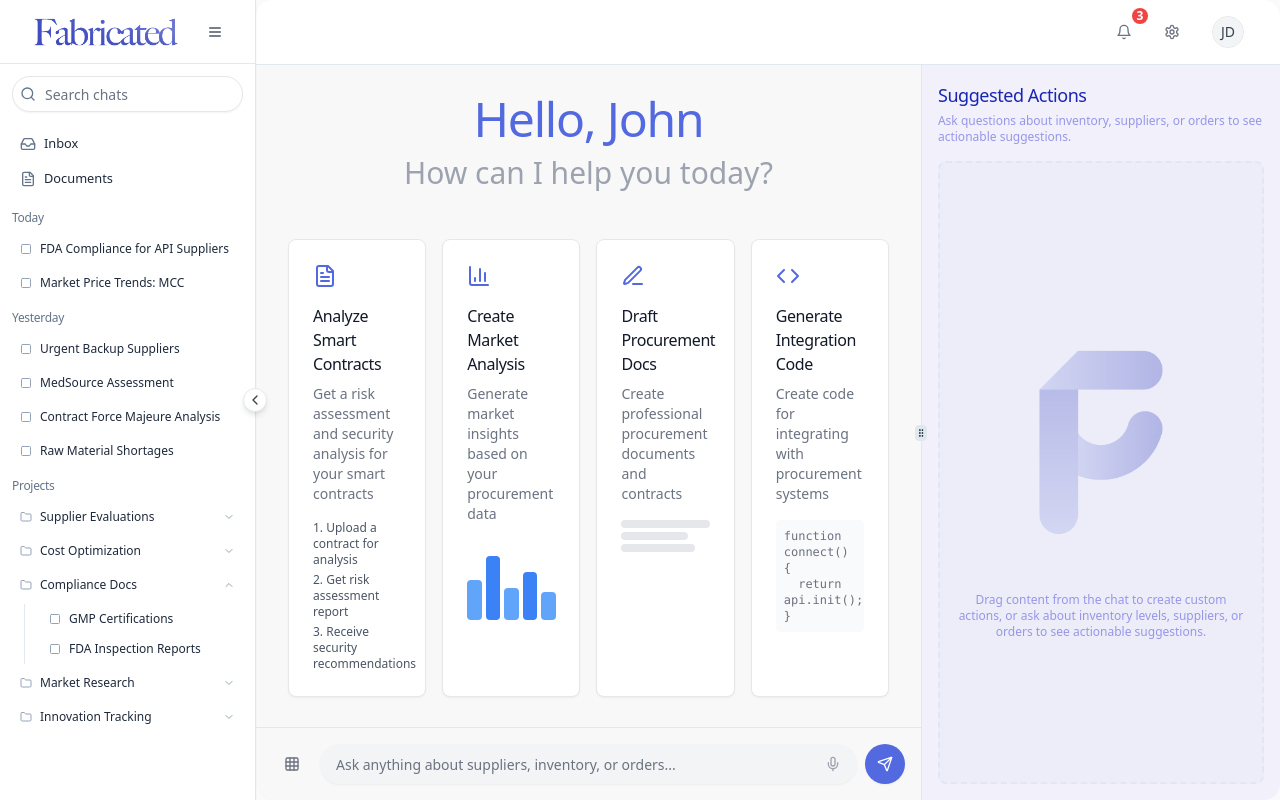
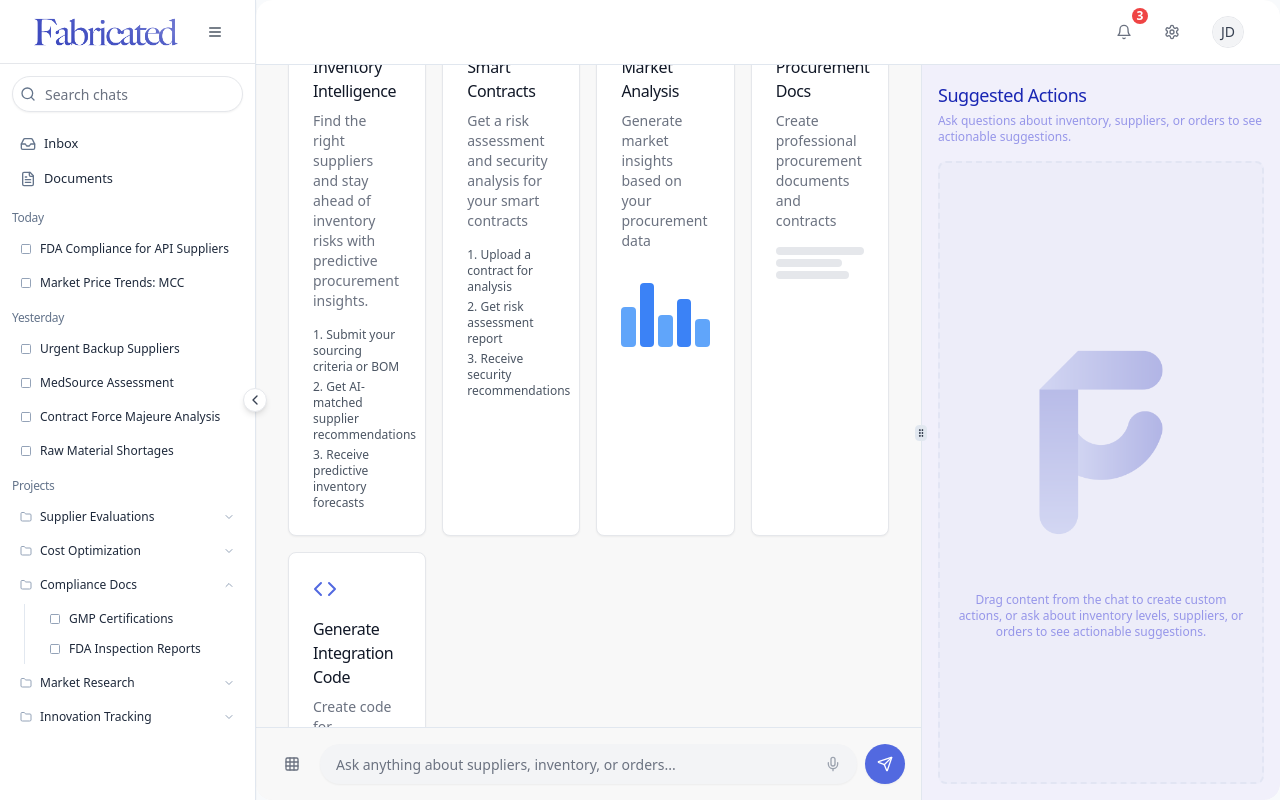
Before and after one commit to akifdanisik/fabricated-vision, a React (Vite) app: page /chat in a window 1280 px wide. Built offline with nearby package versions, Linux system fonts and the light colour scheme.

Commit message:
Update WelcomeScreen module content
Update the content of the first module in the WelcomeScreen component.

```diff
--- a/src/components/chat/WelcomeScreen.tsx
+++ b/src/components/chat/WelcomeScreen.tsx
@@ -1,4 +1,3 @@
-
 import React from 'react';
 import { Card } from '@/components/ui/card';
 import { FileText, BarChart3, PenLine, Code } from 'lucide-react';
@@ -30,6 +29,13 @@ const WelcomeModule: React.FC<WelcomeModuleProps> = ({
           </div>
           <h3 className="text-base font-medium mb-2">{title}</h3>
           <p className="text-sm text-gray-500">{description}</p>
+          {title === "Supplier & Inventory Intelligence" && (
+            <div className="mt-4 space-y-1 text-xs text-gray-600">
+              <p>1. Submit your sourcing criteria or BOM</p>
+              <p>2. Get AI-matched supplier recommendations</p>
+              <p>3. Receive predictive inventory forecasts</p>
+            </div>
+          )}
           {title === "Analyze Smart Contracts" && (
             <div className="mt-4 space-y-1 text-xs text-gray-600">
               <p>1. Upload a contract for analysis</p>
@@ -89,6 +95,12 @@ const WelcomeScreen: React.FC<WelcomeScreenProps> = ({
 
       <div className="grid grid-cols-1 md:grid-cols-2 lg:grid-cols-4 gap-4 max-w-5xl">
         <WelcomeModule
+          title="Supplier & Inventory Intelligence"
+          description="Find the right suppliers and stay ahead of inventory risks with predictive procurement insights."
+          icon={<FileText size={24} />}
+          onClick={() => onSelectQuickStart("Help me find qualified suppliers and optimize inventory levels")}
+        />
+        <WelcomeModule
           title="Analyze Smart Contracts"
           description="Get a risk assessment and security analysis for your smart contracts"
           icon={<FileText size={24} />}
```
